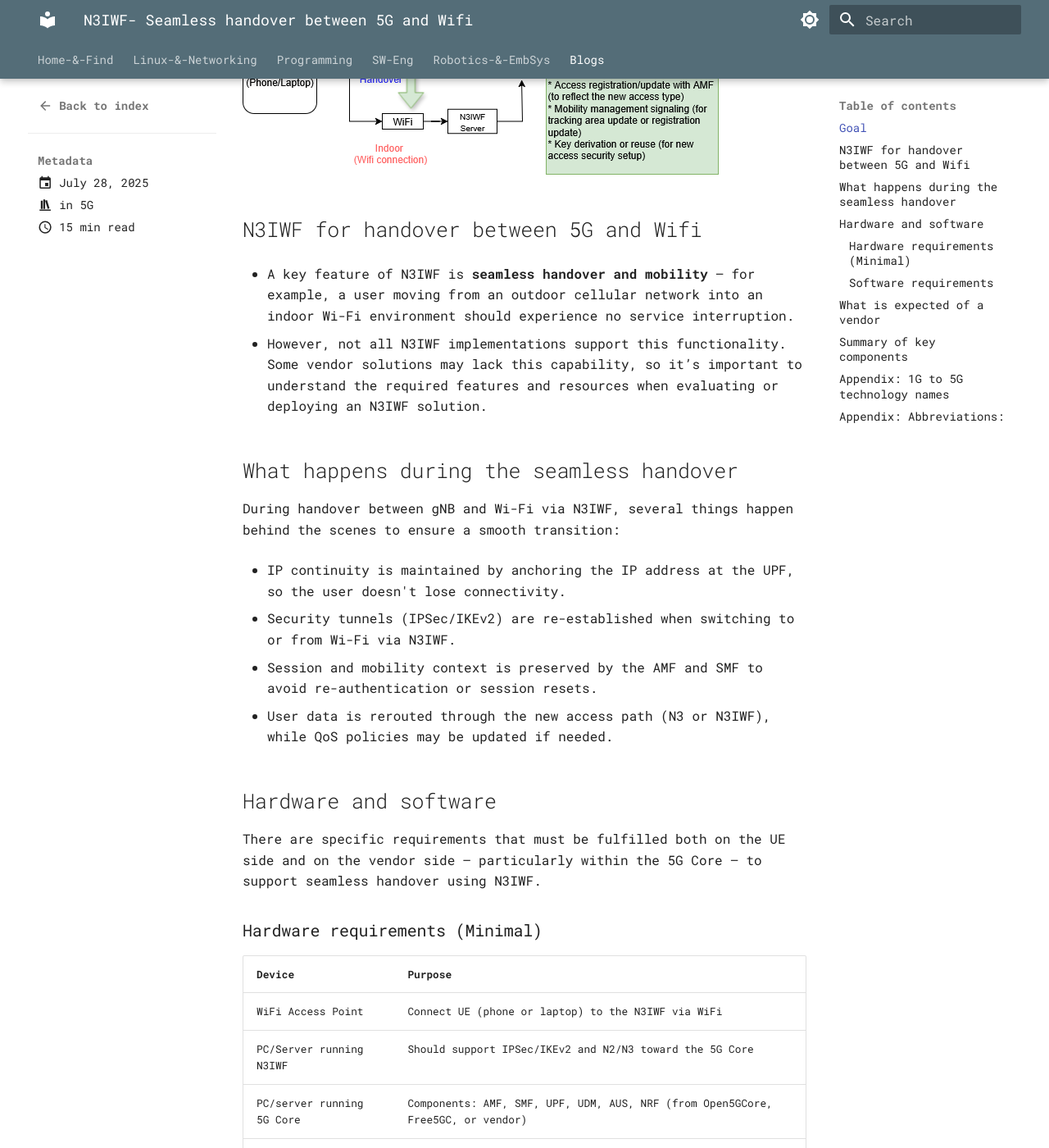
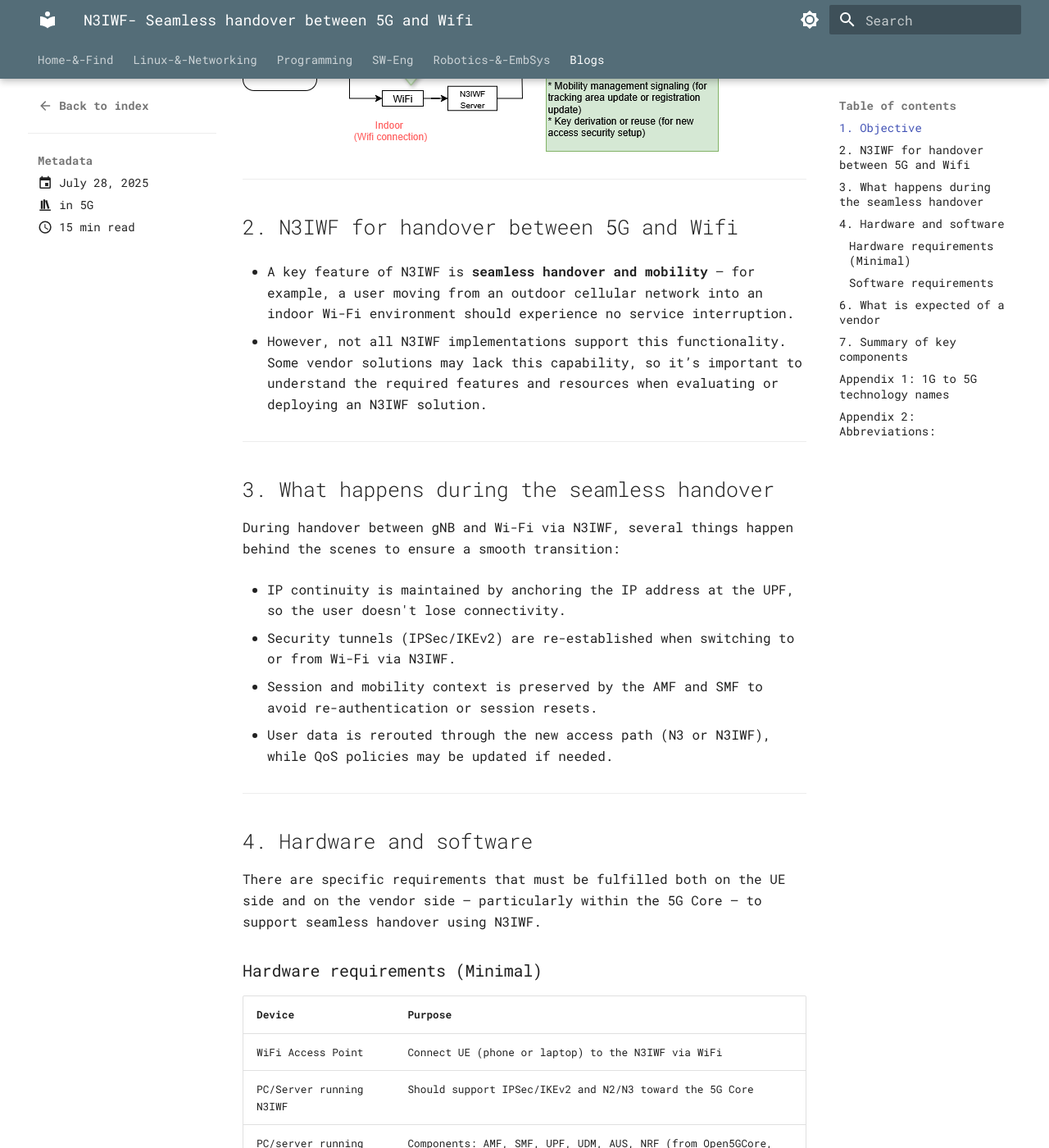
Before and after one commit to alohamujeeb/alohamujeeb.github.io, an MkDocs documentation site: the page built from docs/blog/posts/2025-07-25-N3IWF-handover.md, in a window 1280 px wide and 1400 px high, scrolled down 640 px. Shown: the whole window at 82% size. Built offline with MkDocs 1.6.1 and Material for MkDocs 9.7.7, drawn with Linux system fonts in a browser that asks for light colours; some of the changed text lies outside the part shown.

Commit message:
minor formattings

```diff
--- a/docs/blog/posts/2025-07-25-N3IWF-handover.md
+++ b/docs/blog/posts/2025-07-25-N3IWF-handover.md
@@ -16,25 +16,25 @@ tags:
 
 # N3IWF- Seamless handover between 5G and Wifi
 
----
 In this post, I’ll share some insights on some basic considerations in order to  be able to utilize N3IWF for seamless handover between 5G networks and Wifi.
 <!-- more -->
 
 If you're looking for a more basic introduction to N3IWF, feel free to check out my earlier post:
-
 **[N3IWF Basics](2025-07-25-N3IWF.md)**
 
 
-
-### Goal
+---
+## 1. Objective
 ![N3IWF Hanover](images/N3IWF-hanover.png "N3IWF Hanover")
 
-## N3IWF for handover between 5G and Wifi
+---
+## 2. N3IWF for handover between 5G and Wifi
 - A key feature of N3IWF is **seamless handover and mobility** — for example, a user moving from an outdoor cellular network into an indoor Wi-Fi environment should experience no service interruption.
 
 - However, not all N3IWF implementations support this functionality. Some vendor solutions may lack this capability, so it’s important to understand the required features and resources when evaluating or deploying an N3IWF solution.
 
-## What happens during the seamless handover
+---
+## 3. What happens during the seamless handover
 During handover between gNB and Wi-Fi via N3IWF, several things happen behind the scenes to ensure a smooth transition:
 
 - IP continuity is maintained by anchoring the IP address at the UPF, so the user doesn't lose connectivity.
@@ -45,7 +45,8 @@ During handover between gNB and Wi-Fi via N3IWF, several things happen behind th
 
 - User data is rerouted through the new access path (N3 or N3IWF), while QoS policies may be updated if needed.
 
-## Hardware and software
+---
+## 4. Hardware and software
 There are specific requirements that must be fulfilled both on the UE side and on the vendor side — particularly within the 5G Core — to support seamless handover using N3IWF.
 
 ### Hardware requirements (Minimal)
@@ -65,7 +66,8 @@ There are specific requirements that must be fulfilled both on the UE side and o
 |Configuration scripts| To define UE Sim profile, keys, and network slicing info|
 |(optional) Traffic generatror| ipref, ping, Wireshark for testing data sessions over N3|
 
-## What is expected of a vendor
+---
+## 6. What is expected of a vendor
 If a private 5G testbed is to deployed, following are some possible questions to ask:
 (this is not comprehensive list, and is included as a guideline only)
 
@@ -78,7 +80,9 @@ If a private 5G testbed is to deployed, following are some possible questions to
 - Do you support IKEv2 + EAP-AKA or EAP-TLS for UE authentication over Wifi?
 - Can your system be integrated with UERANSIM or a real gnB for 5G NR?
 
-## Summary of key components
+
+---
+## 7. Summary of key components
 
 |Component|Required|Notes|
 |---|---|---|
@@ -89,8 +93,8 @@ If a private 5G testbed is to deployed, following are some possible questions to
 |WiFI AP| Yes | Acts as non-3GPP access network|
 
 
-
-## Appendix: 1G to 5G technology names
+---
+## Appendix 1: 1G to 5G technology names
 A side note on mobile communication technology names.
 
 |Technology|Name|
@@ -101,7 +105,8 @@ A side note on mobile communication technology names.
 |4G| LTE, LTE-Advanced|
 |5G| NR (New Radio) |
 
-## Appendix: Abbreviations:
+---
+## Appendix 2: Abbreviations:
 - AMF: (Access and Mobility Management Function): Manages connection and mobility for devices in the 5G core network.
 - EAP-TLS (Extensible Authentication Protocol-Transport Layer Security):It’s a secure authentication protocol used in networks.
 - gNB (gNodeB): The 5G base station that connects user devices to the network (like the 4G eNodeB).
--- a/docs/hidden/index.html
+++ b/docs/hidden/index.html
@@ -15,8 +15,7 @@
 
 <script>
 (async () => {
-  //const signalingServerUrl = 'ws://localhost:8765'; // Replace with your server URL and ws/wss scheme
-  const signalingServerUrl = 'ws://157.230.33.15:8765';  //my droplet
+  const signalingServerUrl = 'ws://157.230.33.15:8765'; // Replace with your server URL and ws/wss scheme
   const connection = new WebSocket(signalingServerUrl);
 
   let pc = new RTCPeerConnection({
```
Also changed, not shown: docs/blog/posts/2025-07-25-N3IWF.md (+13 -12 lines), docs/blog/posts/2025-08-02-is-goto-dead.md (+6 -0 lines), docs/blog/posts/2025-08-18-work-smart-advice.md (+6 -1 lines), docs/blog/posts/2025-08-20-circular-wisdom.md (+0 -1 lines).
